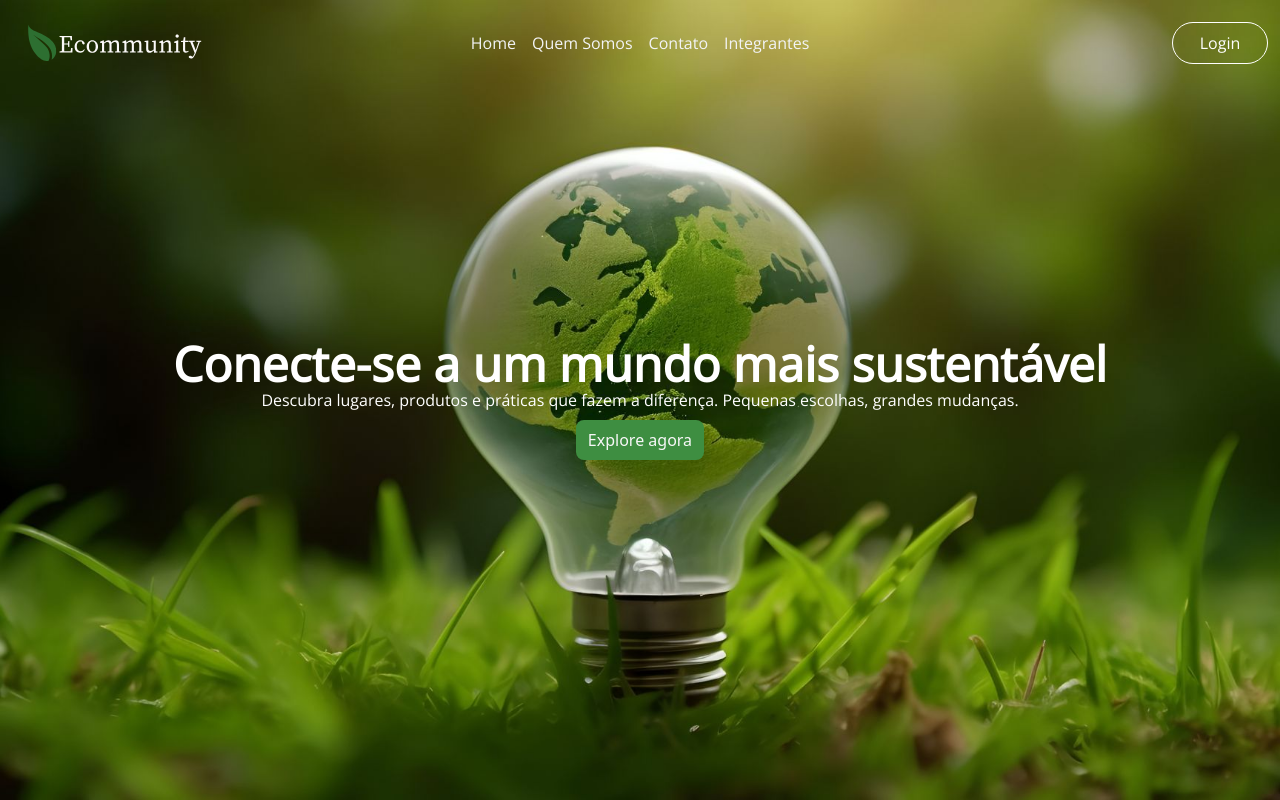
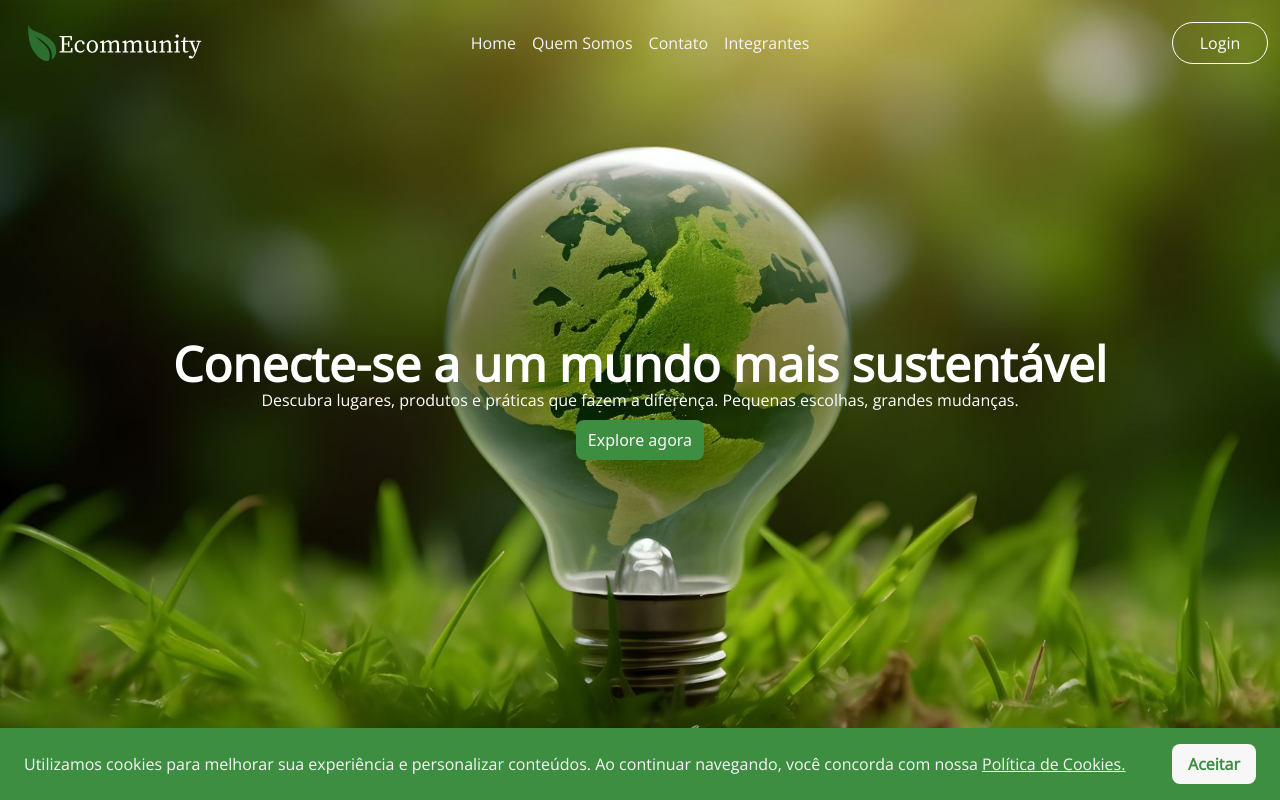
Before and after one commit to pedroonovais/ecommunity, a Next.js app: page / in a window 1280 px wide. Shown: the top 800 px of the page. Built offline with nearby package versions, Linux system fonts and the light colour scheme.

Commit message:
Cria aviso de Cookies

```diff
--- a/src/app/page.tsx
+++ b/src/app/page.tsx
@@ -6,10 +6,12 @@ import 'aos/dist/aos.css';
 import Image from 'next/image';
 import { Footer } from "@/components/Footer/Footer";
 import { Parceiros } from "@/components/Parceiros/Parceiros";
+import AvisoCookies from "@/components/AvisoCookies/AvisoCookies";
 
 export default function Home() {
     return (
         <>
+            <AvisoCookies />
             <Hero bgImg="/hero-home2.jpg">
                 <div data-aos="slide-left">
                     <h1 className="text-4xl md:text-5xl font-bold text-shadow-md">
--- /dev/null
+++ b/src/components/AvisoCookies/AvisoCookies.tsx
@@ -0,0 +1,32 @@
+"use client";
+import { useState } from "react";
+import Link from "next/link";
+
+export default function AvisoCookies() {
+    const [exibir, setExibir] = useState(true);
+
+    if (!exibir) return null;
+
+    return (
+        <div
+            data-aos="fade-up"
+            className="fixed bottom-0 left-0 right-0 bg-verdeFolha text-brancoNeve py-4 px-6 shadow-lg z-50 flex flex-col md:flex-row items-center justify-between"
+        >
+            <p className="text-center text-sm md:text-base mb-4 md:mb-0">
+                Utilizamos cookies para melhorar sua experiência e personalizar conteúdos. Ao continuar navegando, você concorda com nossa{" "}
+                <Link
+                    href="/politica-de-cookies"
+                    className="underline hover:text-verdeClaro transition duration-300"
+                >
+                    Política de Cookies.
+                </Link>
+            </p>
+            <button
+                className="bg-brancoNeve text-verdeFolha px-4 py-2 rounded-lg font-semibold hover:bg-cinzaPedregulho hover:text-brancoNeve transition duration-300"
+                onClick={() => setExibir(false)}
+            >
+                Aceitar
+            </button>
+        </div>
+    );
+}
```
